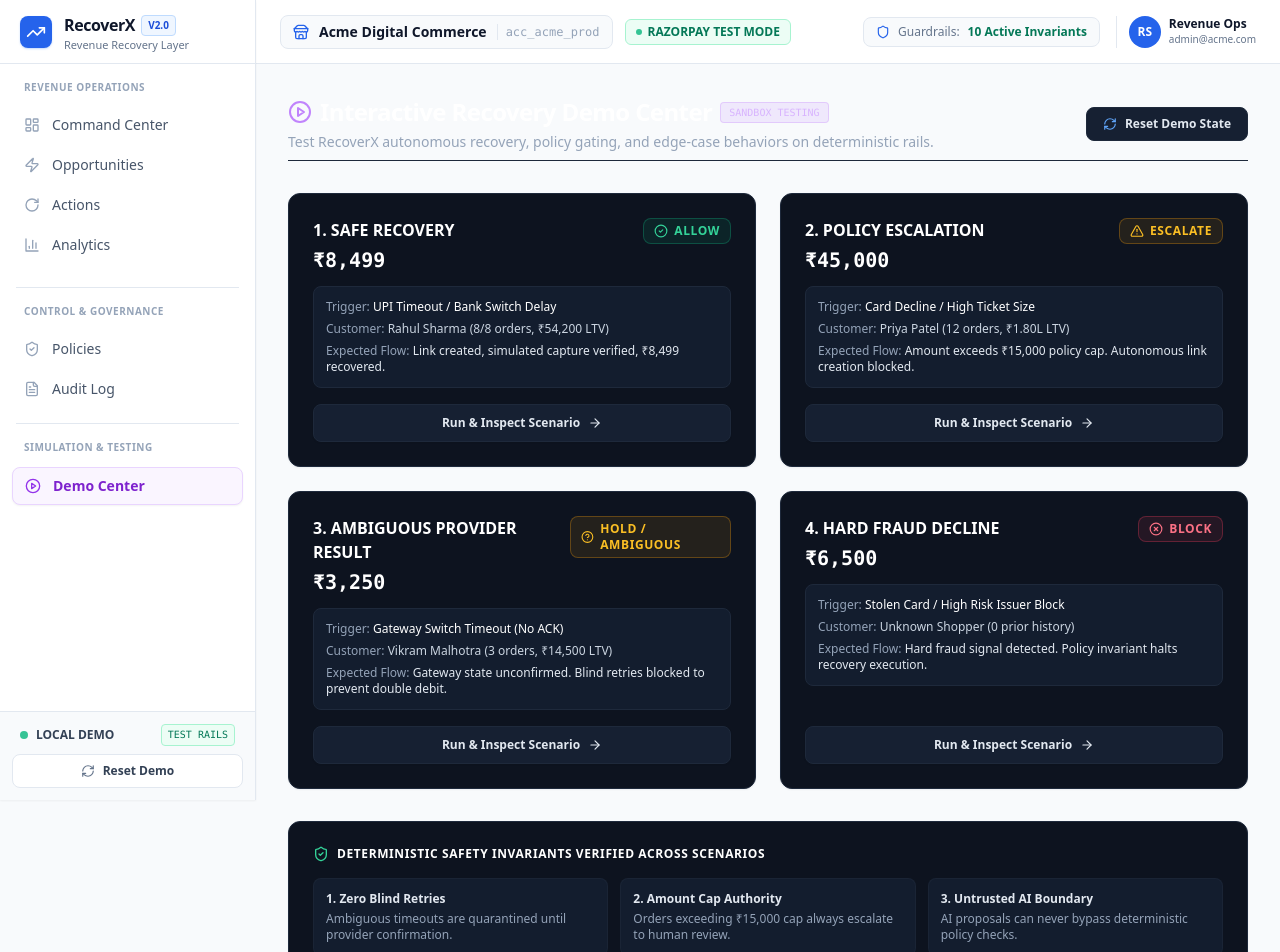
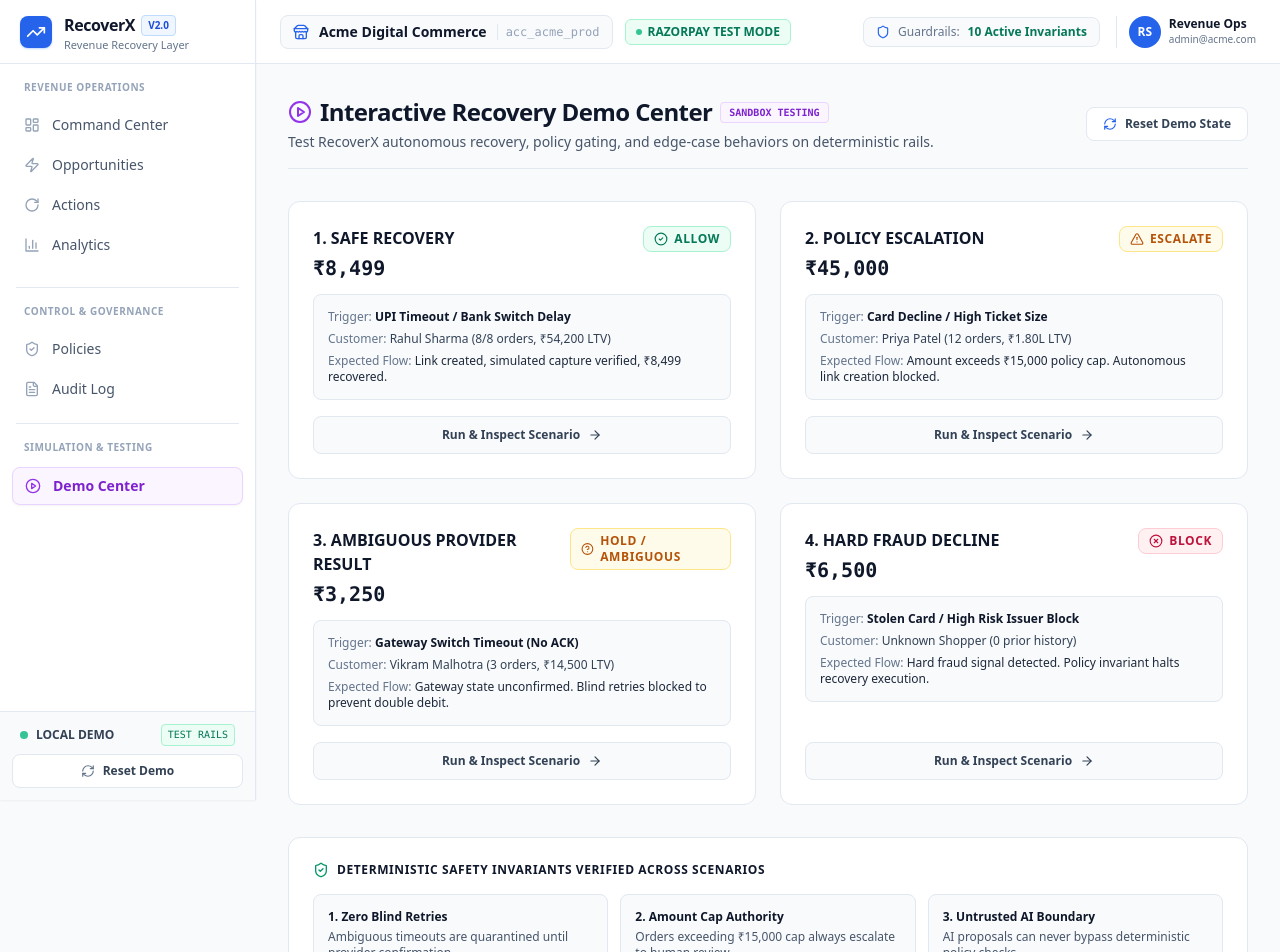
Before and after one commit to Rarebuffalo/RecoverX, a Next.js app in the folder apps/web/: page /dashboard/demo in a window 1280 px wide. Shown: the top 952 px of the page. Built offline with nearby package versions, Linux system fonts and the light colour scheme.

Commit message:
feat(web): update interactive demo center with light theme scenario cards

```diff
--- a/apps/web/src/app/dashboard/demo/page.tsx
+++ b/apps/web/src/app/dashboard/demo/page.tsx
@@ -11,8 +11,6 @@
   ArrowRight,
   ShieldCheck,
   RefreshCw,
-  Zap,
-  RotateCw,
 } from "lucide-react";
 import { resetDemoState } from "@/lib/api";
 import clsx from "clsx";
@@ -29,7 +27,7 @@
     expectedDecision: "ALLOW",
     expectedAction: "CREATE_PAYMENT_LINK",
     expectedOutcome: "Link created, simulated capture verified, ₹8,499 recovered.",
-    decisionColor: "text-emerald-400 bg-emerald-500/10 border-emerald-500/30",
+    decisionColor: "text-emerald-700 bg-emerald-50 border-emerald-200",
     badgeIcon: CheckCircle2,
   },
   {
@@ -43,7 +41,7 @@
     expectedDecision: "ESCALATE",
     expectedAction: "MANUAL_REVIEW_REQUIRED",
     expectedOutcome: "Amount exceeds ₹15,000 policy cap. Autonomous link creation blocked.",
-    decisionColor: "text-amber-400 bg-amber-500/10 border-amber-500/30",
+    decisionColor: "text-amber-700 bg-amber-50 border-amber-200",
     badgeIcon: AlertTriangle,
   },
   {
@@ -57,7 +55,7 @@
     expectedDecision: "HOLD / AMBIGUOUS",
     expectedAction: "AWAIT_RECONCILIATION",
     expectedOutcome: "Gateway state unconfirmed. Blind retries blocked to prevent double debit.",
-    decisionColor: "text-amber-400 bg-amber-500/10 border-amber-500/30",
+    decisionColor: "text-amber-700 bg-amber-50 border-amber-200",
     badgeIcon: HelpCircle,
   },
   {
@@ -71,7 +69,7 @@
     expectedDecision: "BLOCK",
     expectedAction: "PERMANENTLY_BLOCKED",
     expectedOutcome: "Hard fraud signal detected. Policy invariant halts recovery execution.",
-    decisionColor: "text-rose-400 bg-rose-500/10 border-rose-500/30",
+    decisionColor: "text-rose-700 bg-rose-50 border-rose-200",
     badgeIcon: XCircle,
   },
 ];
@@ -96,18 +94,18 @@
   return (
     <div className="space-y-8">
       {/* Demo Center Header */}
-      <div className="flex flex-col md:flex-row md:items-center justify-between gap-4 pb-2 border-b border-[#1e293b]">
+      <div className="flex flex-col sm:flex-row sm:items-center justify-between gap-4 pb-4 border-b border-slate-200">
         <div>
           <div className="flex items-center gap-2">
-            <h1 className="text-2xl font-bold tracking-tight text-white flex items-center gap-2">
-              <PlayCircle className="w-6 h-6 text-purple-400" />
+            <h1 className="text-2xl font-bold tracking-tight text-slate-900 flex items-center gap-2">
+              <PlayCircle className="w-6 h-6 text-purple-600" />
               Interactive Recovery Demo Center
             </h1>
-            <span className="text-[10px] uppercase font-mono px-2 py-0.5 rounded bg-purple-500/10 text-purple-300 border border-purple-500/20">
+            <span className="text-[10px] uppercase font-mono px-2 py-0.5 rounded bg-purple-50 text-purple-700 border border-purple-200 font-semibold">
               Sandbox Testing
             </span>
           </div>
-          <p className="text-sm text-slate-400 mt-1">
+          <p className="text-sm text-slate-600 mt-1">
             Test RecoverX autonomous recovery, policy gating, and edge-case behaviors on deterministic rails.
           </p>
         </div>
@@ -115,16 +113,16 @@
         <button
           onClick={handleReset}
           disabled={isResetting}
-          className="px-4 py-2 rounded-lg bg-[#162032] hover:bg-[#1f2d47] border border-[#1e293b] text-slate-200 hover:text-white text-xs font-semibold flex items-center gap-2 transition disabled:opacity-50"
+          className="px-4 py-2 rounded-lg bg-white hover:bg-slate-50 border border-slate-200 text-slate-700 hover:text-slate-900 text-xs font-semibold flex items-center gap-2 transition disabled:opacity-50 shadow-xs"
         >
-          <RefreshCw className={clsx("w-3.5 h-3.5 text-blue-400", isResetting && "animate-spin")} />
+          <RefreshCw className={clsx("w-3.5 h-3.5 text-blue-600", isResetting && "animate-spin")} />
           <span>{isResetting ? "Resetting State..." : "Reset Demo State"}</span>
         </button>
       </div>
 
       {resetMessage && (
-        <div className="p-3.5 rounded-xl bg-emerald-500/10 border border-emerald-500/30 text-emerald-300 text-xs flex items-center gap-2">
-          <CheckCircle2 className="w-4 h-4 text-emerald-400" />
+        <div className="p-3.5 rounded-xl bg-emerald-50 border border-emerald-200 text-emerald-800 text-xs flex items-center gap-2 shadow-xs">
+          <CheckCircle2 className="w-4 h-4 text-emerald-600" />
           <span>{resetMessage}</span>
         </div>
       )}
@@ -136,16 +134,16 @@
           return (
             <div
               key={sc.id}
-              className="bg-[#0d131f] border border-[#1e293b] hover:border-blue-500/40 rounded-xl p-6 shadow-sm space-y-4 flex flex-col justify-between transition-all group"
+              className="bg-white border border-slate-200 hover:border-slate-300 rounded-xl p-6 shadow-xs space-y-4 flex flex-col justify-between transition-all group"
             >
               <div className="space-y-3">
                 {/* Top Title & Expected Decision */}
                 <div className="flex items-start justify-between gap-3">
                   <div>
-                    <h3 className="text-base font-bold text-white group-hover:text-blue-400 transition-colors">
+                    <h3 className="text-base font-bold text-slate-900 group-hover:text-blue-600 transition-colors">
                       {sc.title}
                     </h3>
-                    <div className="text-xl font-bold font-mono text-white mt-1">
+                    <div className="text-xl font-bold font-mono text-slate-900 mt-1">
                       {sc.amount}
                     </div>
                   </div>
@@ -162,18 +160,18 @@
                 </div>
 
                 {/* Scenario Context */}
-                <div className="bg-[#131d2e] rounded-lg p-3 border border-[#1e293b] space-y-1.5 text-xs">
-                  <div className="text-slate-300">
-                    <span className="text-slate-400">Trigger: </span>
-                    <span className="font-medium text-white">{sc.failureReason}</span>
+                <div className="bg-slate-50 rounded-lg p-3.5 border border-slate-200 space-y-1.5 text-xs">
+                  <div className="text-slate-700">
+                    <span className="text-slate-500 font-medium">Trigger: </span>
+                    <span className="font-semibold text-slate-900">{sc.failureReason}</span>
                   </div>
-                  <div className="text-slate-300">
-                    <span className="text-slate-400">Customer: </span>
+                  <div className="text-slate-700">
+                    <span className="text-slate-500 font-medium">Customer: </span>
                     <span>{sc.customer}</span>
                   </div>
-                  <div className="text-slate-300">
-                    <span className="text-slate-400">Expected Flow: </span>
-                    <span className="text-slate-200">{sc.expectedOutcome}</span>
+                  <div className="text-slate-700">
+                    <span className="text-slate-500 font-medium">Expected Flow: </span>
+                    <span className="text-slate-800">{sc.expectedOutcome}</span>
                   </div>
                 </div>
               </div>
@@ -181,7 +179,7 @@
               {/* Action Button */}
               <Link
                 href={`/opportunities/${sc.id}`}
-                className="w-full py-2.5 rounded-lg bg-[#162032] hover:bg-blue-600 text-slate-200 hover:text-white border border-[#1e293b] hover:border-blue-500 text-xs font-semibold flex items-center justify-center gap-2 transition-all shadow-sm"
+                className="w-full py-2.5 rounded-lg bg-slate-50 hover:bg-blue-50 text-slate-700 hover:text-blue-700 border border-slate-200 hover:border-blue-200 text-xs font-semibold flex items-center justify-center gap-2 transition-all shadow-xs"
               >
                 <span>Run &amp; Inspect Scenario</span>
                 <ArrowRight className="w-3.5 h-3.5 group-hover:translate-x-0.5 transition-transform" />
@@ -192,22 +190,22 @@
       </div>
 
       {/* Safety & Invariant Guarantees */}
-      <div className="bg-[#0d131f] border border-[#1e293b] rounded-xl p-6 shadow-sm space-y-3">
-        <div className="flex items-center gap-2 text-xs font-bold text-white uppercase tracking-wider">
-          <ShieldCheck className="w-4 h-4 text-emerald-400" />
+      <div className="bg-white border border-slate-200 rounded-xl p-6 shadow-xs space-y-3">
+        <div className="flex items-center gap-2 text-xs font-bold text-slate-900 uppercase tracking-wider">
+          <ShieldCheck className="w-4 h-4 text-emerald-600" />
           <span>Deterministic Safety Invariants Verified Across Scenarios</span>
         </div>
-        <div className="grid grid-cols-1 sm:grid-cols-2 lg:grid-cols-3 gap-3 text-xs text-slate-400 pt-1">
-          <div className="p-3 bg-[#131d2e] rounded-lg border border-[#1e293b]/60">
-            <strong className="text-slate-200 block mb-1">1. Zero Blind Retries</strong>
+        <div className="grid grid-cols-1 sm:grid-cols-2 lg:grid-cols-3 gap-3 text-xs text-slate-600 pt-1">
+          <div className="p-3.5 bg-slate-50 rounded-lg border border-slate-200">
+            <strong className="text-slate-900 block mb-1">1. Zero Blind Retries</strong>
             Ambiguous timeouts are quarantined until provider confirmation.
           </div>
-          <div className="p-3 bg-[#131d2e] rounded-lg border border-[#1e293b]/60">
-            <strong className="text-slate-200 block mb-1">2. Amount Cap Authority</strong>
+          <div className="p-3.5 bg-slate-50 rounded-lg border border-slate-200">
+            <strong className="text-slate-900 block mb-1">2. Amount Cap Authority</strong>
             Orders exceeding ₹15,000 cap always escalate to human review.
           </div>
-          <div className="p-3 bg-[#131d2e] rounded-lg border border-[#1e293b]/60">
-            <strong className="text-slate-200 block mb-1">3. Untrusted AI Boundary</strong>
+          <div className="p-3.5 bg-slate-50 rounded-lg border border-slate-200">
+            <strong className="text-slate-900 block mb-1">3. Untrusted AI Boundary</strong>
             AI proposals can never bypass deterministic policy checks.
           </div>
         </div>
```
